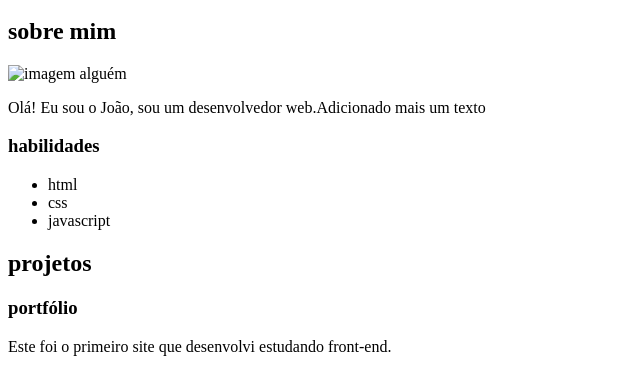
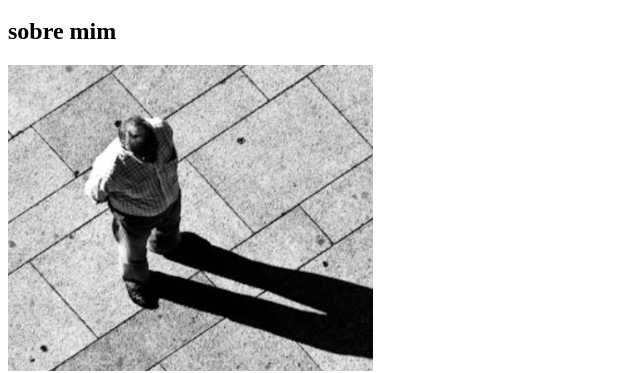
Before and after one commit to natanaelInfo/site, a plain HTML site: page index.html in a window 1280 px wide. Shown: the part 154-527 px from the top of the page, without its empty margins (0-640 px from the left). Drawn offline with Linux system fonts and the light colour scheme.

Commit message:
commit foto

```diff
--- a/index.html
+++ b/index.html
@@ -22,7 +22,7 @@
 
     <section id="sobre">
         <h2>sobre mim</h2>
-        <img src="./imagens/ftSite.png" alt="imagem alguém" title="imagem perfil DSousa">
+        <img src="siteImg1.png" alt="imagem alguém" title="imagem perfil DSousa">
         <article>
             <p>
                 Olá! Eu sou o João, sou um desenvolvedor web.Adicionado mais um texto
```
Also changed, not shown: siteImg1.png (added).
